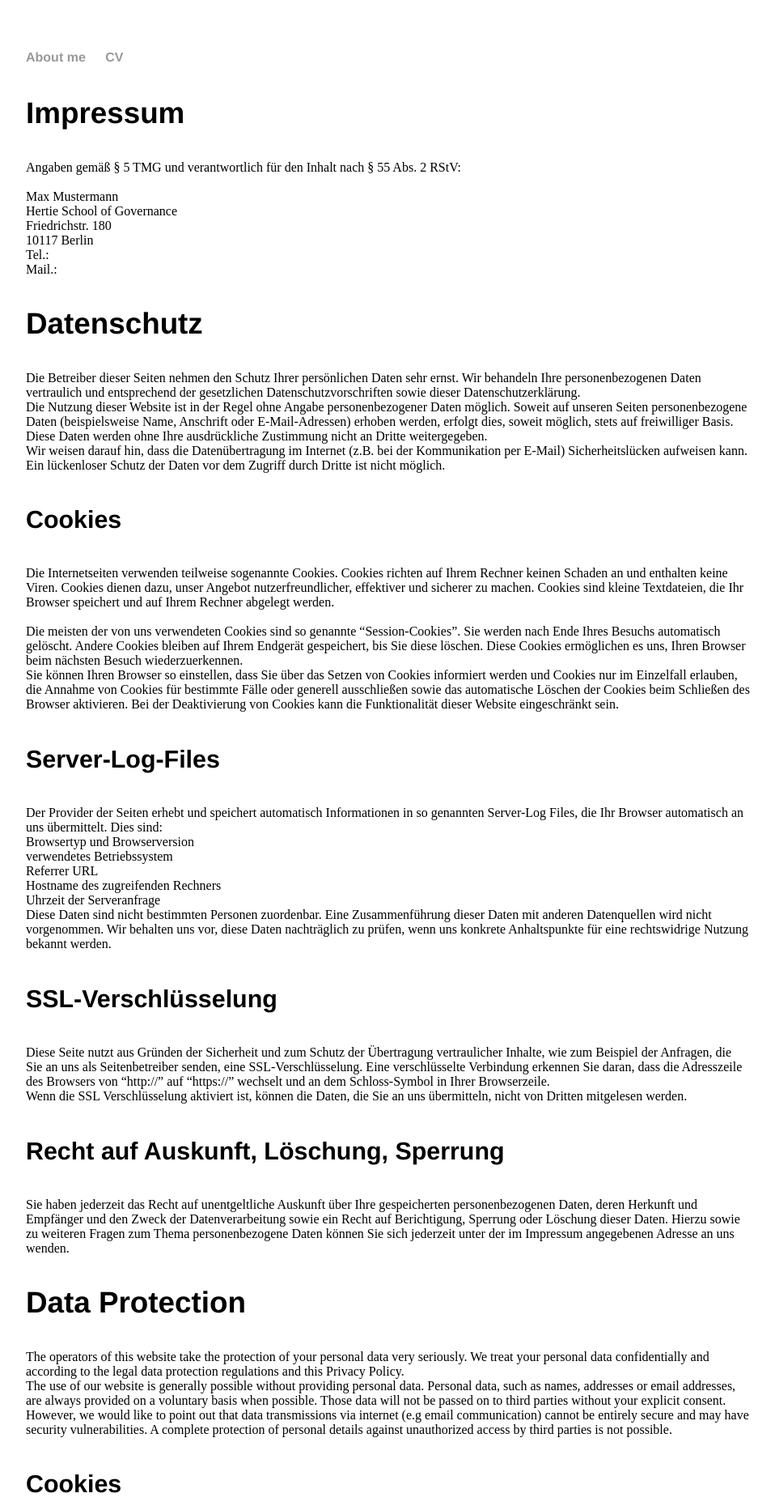
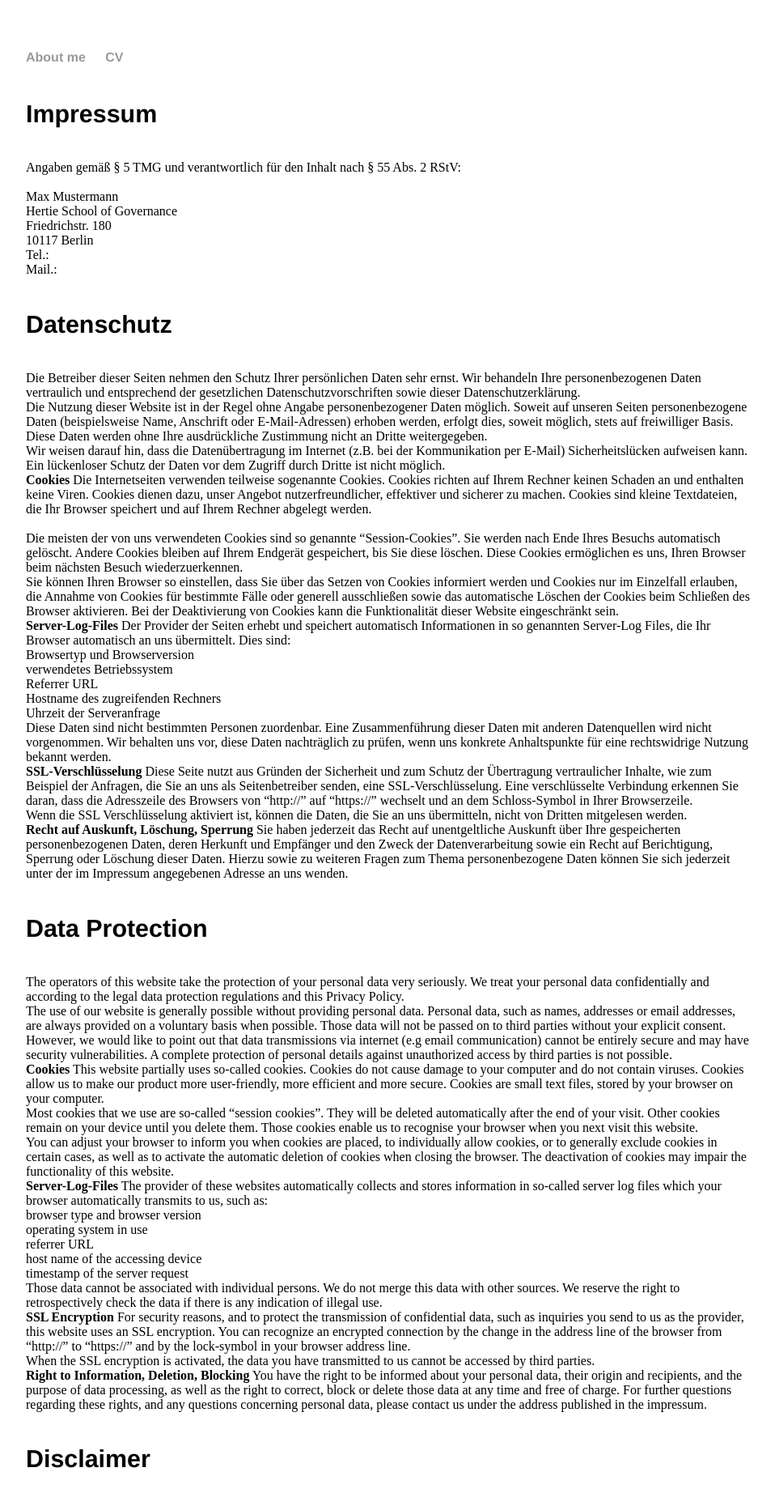
Before and after one commit to jeinhoff/jeinhoff.github.io, a Jekyll site: the page built from impressum.html, in a window 1280 px wide. Shown: the top 1860 px of the page at 81% size, without its empty margins (160-1118 px from the left). Built offline with Jekyll 4.4.1, drawn with Linux system fonts in a browser that asks for light colours.

```diff
--- a/impressum.html
+++ b/impressum.html
@@ -5,7 +5,7 @@ title: Jan L. Einhoff
 
 <div class="blurb">
 
-<h3>Impressum</h3>
+<h4>Impressum</h4>
 
 Angaben gemäß § 5 TMG und verantwortlich für den Inhalt nach § 55 Abs. 2 RStV: <br> <br>
 
@@ -16,7 +16,7 @@ Friedrichstr. 180 <br>
 Tel.: <br>
 Mail.: <br>
 
-<h3>Datenschutz</h3>
+<h4>Datenschutz</h4>
 
 Die Betreiber dieser Seiten nehmen den Schutz Ihrer persönlichen Daten sehr ernst. Wir behandeln Ihre personenbezogenen Daten vertraulich und entsprechend der gesetzlichen Datenschutzvorschriften sowie dieser Datenschutzerklärung. <br>
 
@@ -24,7 +24,7 @@ Die Nutzung dieser Website ist in der Regel ohne Angabe personenbezogener Daten
 
 Wir weisen darauf hin, dass die Datenübertragung im Internet (z.B. bei der Kommunikation per E-Mail) Sicherheitslücken aufweisen kann. Ein lückenloser Schutz der Daten vor dem Zugriff durch Dritte ist nicht möglich. <br>
 
-<h4>Cookies</h4>
+<b>Cookies</b>
 
 Die Internetseiten verwenden teilweise sogenannte Cookies. Cookies richten auf Ihrem Rechner keinen Schaden an und enthalten keine Viren. Cookies dienen dazu, unser Angebot nutzerfreundlicher, effektiver und sicherer zu machen. Cookies sind kleine Textdateien, die Ihr Browser speichert und auf Ihrem Rechner abgelegt werden. <br> <br>
 
@@ -32,7 +32,7 @@ Die meisten der von uns verwendeten Cookies sind so genannte “Session-Cookies
 
 Sie können Ihren Browser so einstellen, dass Sie über das Setzen von Cookies informiert werden und Cookies nur im Einzelfall erlauben, die Annahme von Cookies für bestimmte Fälle oder generell ausschließen sowie das automatische Löschen der Cookies beim Schließen des Browser aktivieren. Bei der Deaktivierung von Cookies kann die Funktionalität dieser Website eingeschränkt sein. <br>
 
-<h4>Server-Log-Files </h4>
+<b>Server-Log-Files </b>
 
 Der Provider der Seiten erhebt und speichert automatisch Informationen in so genannten Server-Log Files, die Ihr Browser automatisch an uns übermittelt. Dies sind: <br>
 
@@ -44,17 +44,17 @@ Der Provider der Seiten erhebt und speichert automatisch Informationen in so gen
 
 Diese Daten sind nicht bestimmten Personen zuordenbar. Eine Zusammenführung dieser Daten mit anderen Datenquellen wird nicht vorgenommen. Wir behalten uns vor, diese Daten nachträglich zu prüfen, wenn uns konkrete Anhaltspunkte für eine rechtswidrige Nutzung bekannt werden. <br>
 
-<h4>SSL-Verschlüsselung</h4>
+<b>SSL-Verschlüsselung</b>
 
 Diese Seite nutzt aus Gründen der Sicherheit und zum Schutz der Übertragung vertraulicher Inhalte, wie zum Beispiel der Anfragen, die Sie an uns als Seitenbetreiber senden, eine SSL-Verschlüsselung. Eine verschlüsselte Verbindung erkennen Sie daran, dass die Adresszeile des Browsers von “http://” auf “https://” wechselt und an dem Schloss-Symbol in Ihrer Browserzeile. <br>
 
 Wenn die SSL Verschlüsselung aktiviert ist, können die Daten, die Sie an uns übermitteln, nicht von Dritten mitgelesen werden. <br>
 
-<h4>Recht auf Auskunft, Löschung, Sperrung</h4>
+<b>Recht auf Auskunft, Löschung, Sperrung</b>
 
 Sie haben jederzeit das Recht auf unentgeltliche Auskunft über Ihre gespeicherten personenbezogenen Daten, deren Herkunft und Empfänger und den Zweck der Datenverarbeitung sowie ein Recht auf Berichtigung, Sperrung oder Löschung dieser Daten. Hierzu sowie zu weiteren Fragen zum Thema personenbezogene Daten können Sie sich jederzeit unter der im Impressum angegebenen Adresse an uns wenden. <br>
 
-<h3>Data Protection</h3>
+<h4>Data Protection</h4>
 
 The operators of this website take the protection of your personal data very seriously. We treat your personal data confidentially and according to the legal data protection regulations and this Privacy Policy. <br>
 
@@ -62,7 +62,7 @@ The use of our website is generally possible without providing personal data. Pe
 
 However, we would like to point out that data transmissions via internet (e.g email communication) cannot be entirely secure and may have security vulnerabilities. A complete protection of personal details against unauthorized access by third parties is not possible. <br>
 
-<h4>Cookies</h4>
+<b>Cookies</b>
 
 This website partially uses so-called cookies. Cookies do not cause damage to your computer and do not contain viruses. Cookies allow us to make our product more user-friendly, more efficient and more secure. Cookies are small text files, stored by your browser on your computer. <br>
 
@@ -70,7 +70,7 @@ Most cookies that we use are so-called “session cookies”. They will be delet
 
 You can adjust your browser to inform you when cookies are placed, to individually allow cookies, or to generally exclude cookies in certain cases, as well as to activate the automatic deletion of cookies when closing the browser. The deactivation of cookies may impair the functionality of this website. <br>
 
-<h4>Server-Log-Files</h4>
+<b>Server-Log-Files</b>
 
 The provider of these websites automatically collects and stores information in so-called server log files which your browser automatically transmits to us, such as: <br>
 
@@ -82,49 +82,49 @@ The provider of these websites automatically collects and stores information in
 
 Those data cannot be associated with individual persons. We do not merge this data with other sources. We reserve the right to retrospectively check the data if there is any indication of illegal use. <br>
 
-<h4>SSL Encryption</h4>
+<b>SSL Encryption</b>
 
 For security reasons, and to protect the transmission of confidential data, such as inquiries you send to us as the provider, this website uses an SSL encryption. You can recognize an encrypted connection by the change in the address line of the browser from “http://” to “https://” and by the lock-symbol in your browser address line. <br>
 
 When the SSL encryption is activated, the data you have transmitted to us cannot be accessed by third parties. <br>
 
-<h3>Right to Information, Deletion, Blocking</h3>
+<b>Right to Information, Deletion, Blocking</b>
 
 You have the right to be informed about your personal data, their origin and recipients, and the purpose of data processing, as well as the right to correct, block or delete those data at any time and free of charge. For further questions regarding these rights, and any questions concerning personal data, please contact us under the address published in the impressum. <br>
 
-<h3>Disclaimer</h3>
+<h4>Disclaimer</h4>
 
-<h4>Haftung für Inhalte</h4>
+<b>Haftung für Inhalte</b>
 
 Als Diensteanbieter bin ich gemäß § 7 Abs.1 TMG für eigene Inhalte auf diesen Seiten nach den allgemeinen Gesetzen verantwortlich. Nach §§ 8 bis 10 TMG bin ich als Diensteanbieter jedoch nicht verpflichtet, übermittelte oder gespeicherte fremde Informationen zu überwachen oder nach Umständen zu forschen, die auf eine rechtswidrige Tätigkeit hinweisen. <br>
 
 Verpflichtungen zur Entfernung oder Sperrung der Nutzung von Informationen nach den allgemeinen Gesetzen bleiben hiervon unberührt. Eine diesbezügliche Haftung ist jedoch erst ab dem Zeitpunkt der Kenntnis einer konkreten Rechtsverletzung möglich. Bei Bekanntwerden von entsprechenden Rechtsverletzungen werde ich diese Inhalte umgehend entfernen. <br>
 
-<h4>Haftung für Links</h4>
+<b>Haftung für Links</b>
 
 Diese Seiten enthalten Links zu externen Webseiten Dritter, auf deren Inhalte ich keinen Einfluss habe. Deshalb kann ich für diese fremden Inhalte auch keine Gewähr übernehmen. Für die Inhalte der verlinkten Seiten ist stets der jeweilige Anbieter oder Betreiber der Seiten verantwortlich. Die verlinkten Seiten wurden zum Zeitpunkt der Verlinkung auf mögliche Rechtsverstöße überprüft. Rechtswidrige Inhalte waren zum Zeitpunkt der Verlinkung nicht erkennbar. <br>
 
 Eine permanente inhaltliche Kontrolle der verlinkten Seiten ist jedoch ohne konkrete Anhaltspunkte einer Rechtsverletzung nicht zumutbar. Bei Bekanntwerden von Rechtsverletzungen werde ich derartige Links umgehend entfernen. <br>
 
-<h4>Urheberrecht</h4>
+<b>Urheberrecht</b>
 
 Die durch die Seitenbetreiber erstellten Inhalte und Werke auf diesen Seiten unterliegen dem deutschen Urheberrecht. Die Vervielfältigung, Bearbeitung, Verbreitung und jede Art der Verwertung außerhalb der Grenzen des Urheberrechtes bedürfen der schriftlichen Zustimmung des jeweiligen Autors bzw. Erstellers. Downloads und Kopien dieser Seite sind nur für den privaten, nicht kommerziellen Gebrauch gestattet. <br>
 
 Soweit die Inhalte auf dieser Seite nicht vom Betreiber erstellt wurden, werden die Urheberrechte Dritter beachtet. Insbesondere werden Inhalte Dritter als solche gekennzeichnet. Sollten Sie trotzdem auf eine Urheberrechtsverletzung aufmerksam werden, bitte ich um einen entsprechenden Hinweis. Bei Bekanntwerden von Rechtsverletzungen werde ich derartige Inhalte umgehend entfernen. <br>
 
-<h4>Responsibility for Content</h4>
+<b>Responsibility for Content</b>
 
 As service provider I am according to § 7 Abs.1 TMG responsible for my own content on these pages in accordance with general regulations. According to §§ 8 to 10 TMG I am as a service provider not required to monitor transferred or stored third party information or to search for circumstances that might indicate illegal activity. <br>
 
 The responsibility to delete or block the use of information according to general regulations remains untouched by this. Any liability related to this can only be assumed after having been informed about a concrete infringement. After I have obtained knowledge of any such infringements, I will immediately remove such content. <br>
 
-<h4>Responsibility for Links</h4>
+<b>Responsibility for Links</b>
 
 These sites contain links to external website of third parties on which contents I do not have any influence. Therefore I can not take any responsibility for these third party contents. The content of any linked website is the sole responsibility fo the service provider of those sites. The linked websites were checked for any infringements at the time of linking. No infringements were recognizable at that time. <br>
 
 The permanent control of the content of linked websites can without any concrete indications of infringements not be reasonably expected. As soon as I have obtained knowledge of any such infringements, I will immediately remove such content. <br>
 
-<h4>Copyright</h4>
+<b>Copyright</b>
 
 The content and works produced by the service provider are subject to German copyright law. The reproduction, editing and distribution and any kind of usage outside of the bounds set by copyright law require the written consent of the responsible writer or author. Downloads and copies of these pages are only permitted for private, non-commercial use. <br>
 
```
